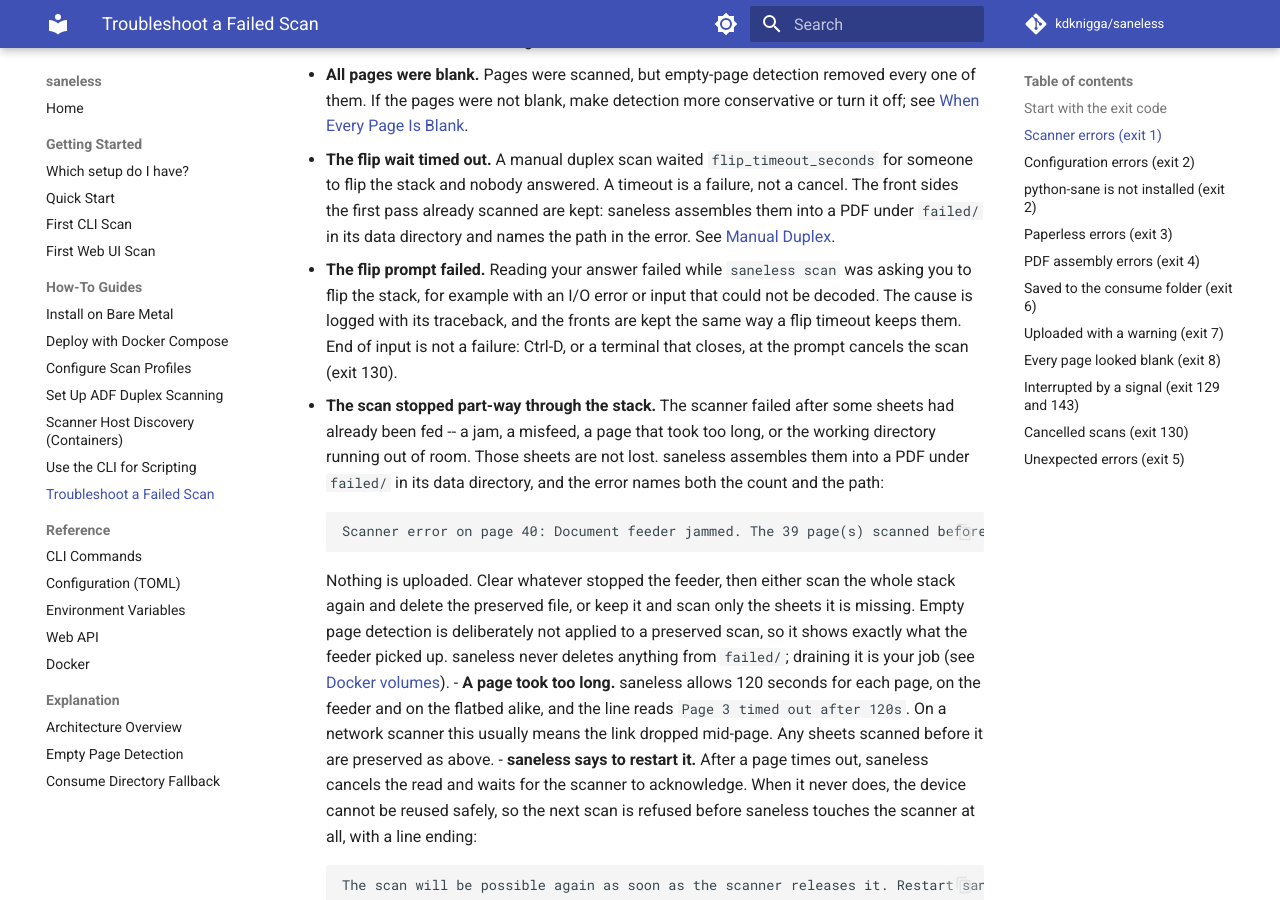
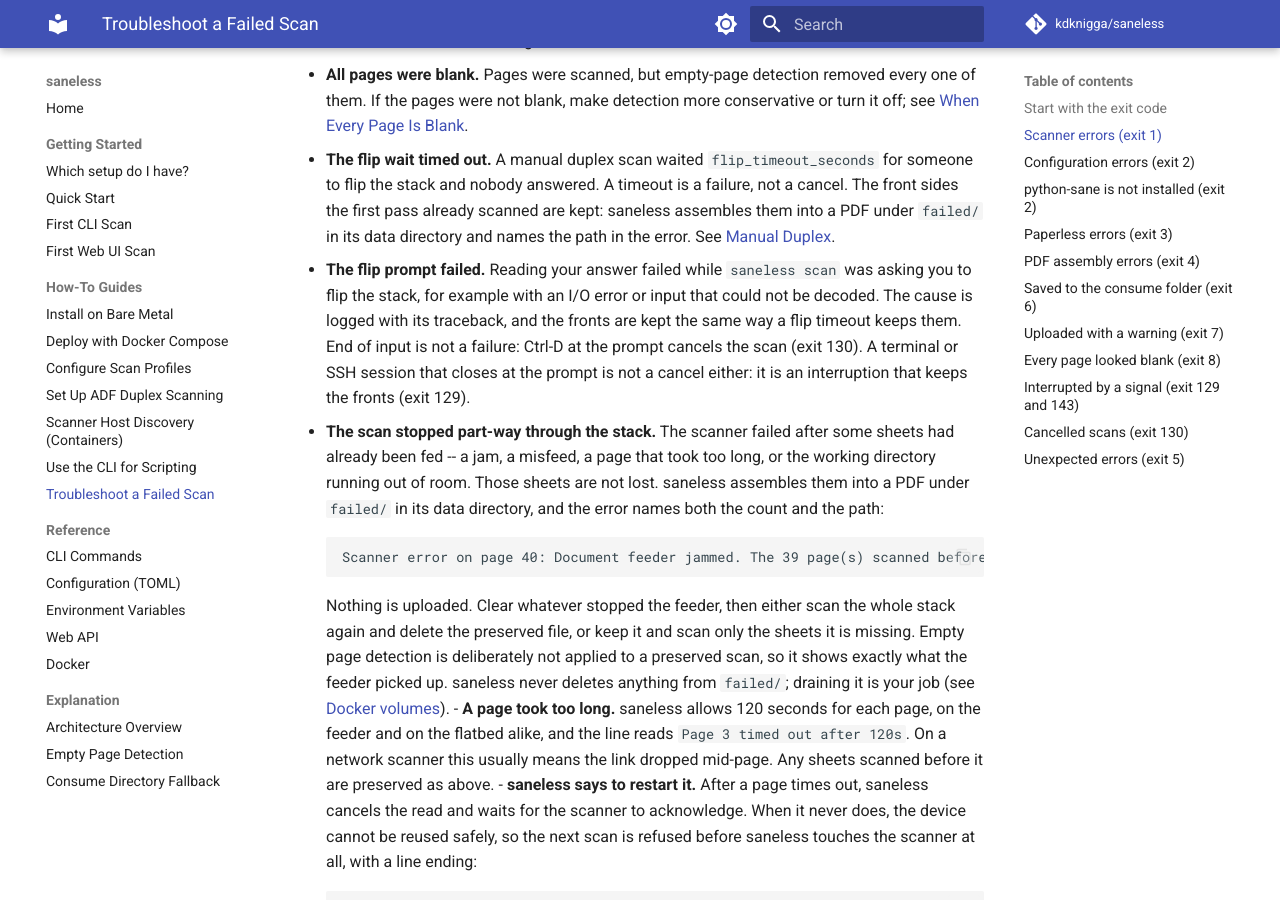
Before and after one commit to kdknigga/saneless, an MkDocs documentation site: the page built from docs/how-to/troubleshoot-a-failed-scan.md, in a window 1280 px wide and 900 px high, scrolled down 1605 px. Built offline with MkDocs 1.6.1 and Material for MkDocs 9.7.7, drawn with Linux system fonts in a browser that asks for light colours; comment, search, counter and statistics services are not loaded.

Commit message:
docs(41-10): a terminal that closes at the flip prompt keeps the fronts
The troubleshooting page and the CLI reference said a closing terminal
at the flip prompt cancels (exit 130). It now sends SIGHUP as well as
end of input, and the signal wins: an interruption that keeps the fronts
and exits 129. Ctrl-D alone is still a cancel.

Co-Authored-By: Claude Opus 5.5 (1M context) <noreply@anthropic.com>
Claude-Session: https://claude.ai/code/session_013CxQxLcnRUSK9XY3SKundu

```diff
--- a/docs/how-to/troubleshoot-a-failed-scan.md
+++ b/docs/how-to/troubleshoot-a-failed-scan.md
@@ -57,8 +57,9 @@ What the common cases mean:
 - **The flip prompt failed.** Reading your answer failed while `saneless scan` was asking you to
   flip the stack, for example with an I/O error or input that could not be decoded. The cause is
   logged with its traceback, and the fronts are kept the same way a flip timeout keeps them. End
-  of input is not a failure: Ctrl-D, or a terminal that closes, at the prompt cancels the scan
-  (exit 130).
+  of input is not a failure: Ctrl-D at the prompt cancels the scan (exit 130). A terminal or SSH
+  session that closes at the prompt is not a cancel either: it is an interruption that keeps the
+  fronts (exit 129).
 - **The scan stopped part-way through the stack.** The scanner failed after some sheets had
   already been fed -- a jam, a misfeed, a page that took too long, or the working directory
   running out of room. Those sheets are not lost. saneless assembles them into a PDF under
```
Also changed, not shown: docs/reference/cli-commands.md (+1 -1 lines).
